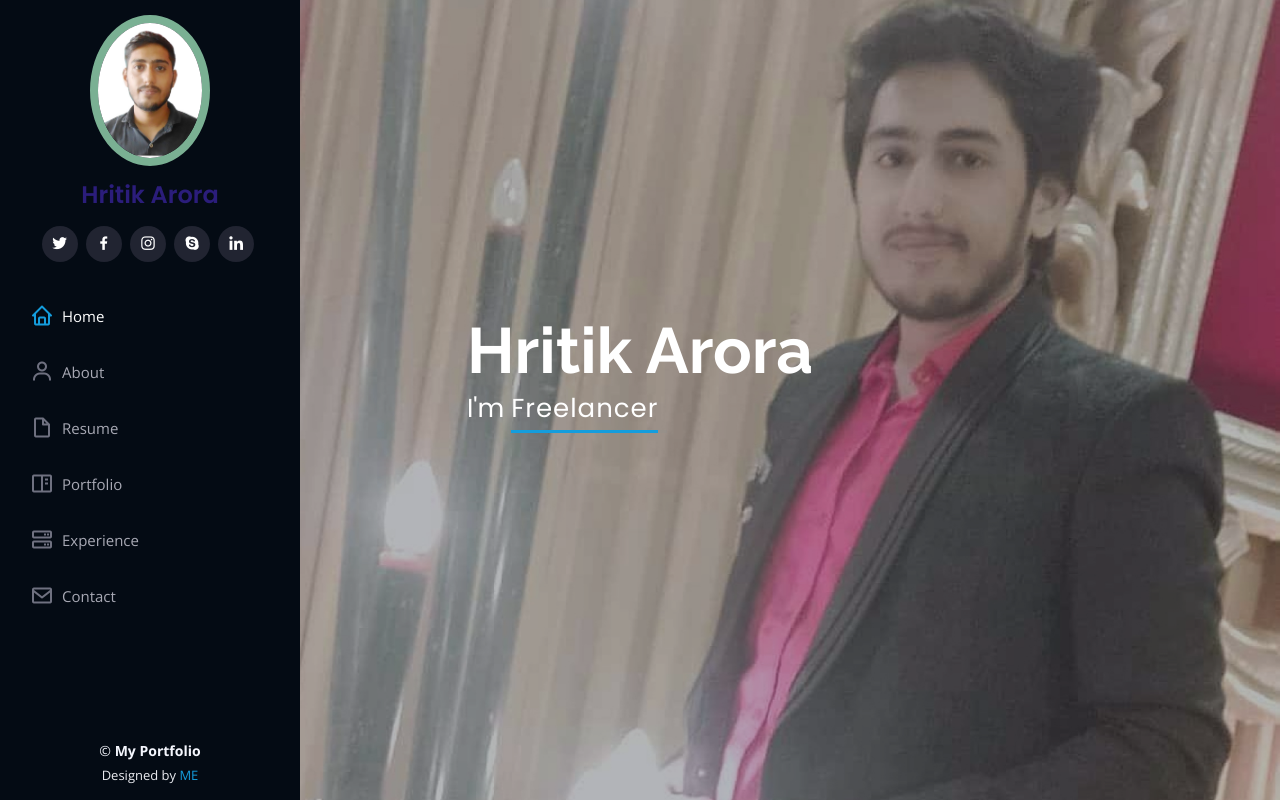
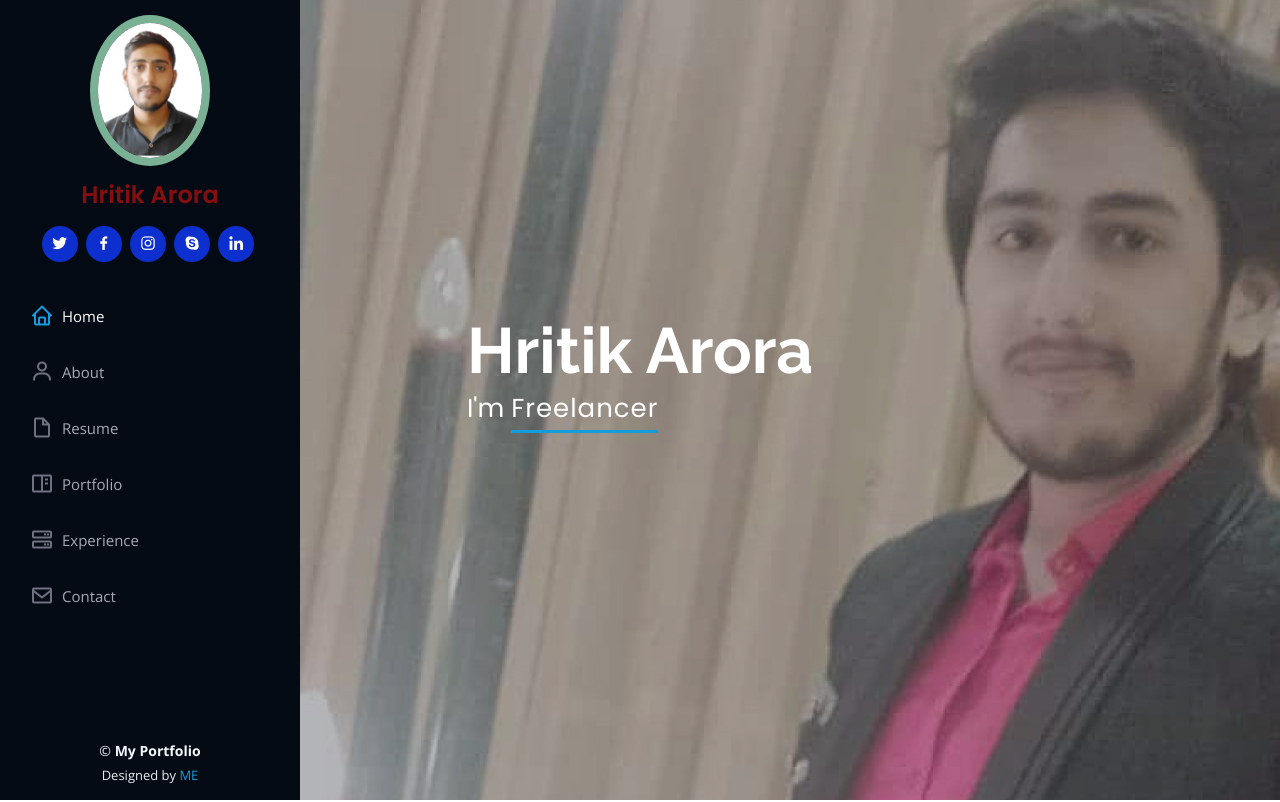
Before and after one commit to hritikrohera/hritikrohera.github.io, a plain HTML site: page index.html in a window 1280 px wide. Shown: the top 802 px of the page. Drawn offline with nearby package versions, Linux system fonts and the light colour scheme.

Commit message:
Update style.css

```diff
--- a/assets/css/style.css
+++ b/assets/css/style.css
@@ -89,13 +89,13 @@ h1, h2, h3, h4, h5, h6 {
   font-family: "Poppins", sans-serif;
 }
 #header .profile h1 a, #header .profile h1 a:hover {
-  color: rgba(67, 40, 188, 0.619);
+  color: rgba(217, 16, 12, 0.619);
   text-decoration: none;
 }
 #header .profile .social-links a {
   font-size: 18px;
   display: inline-block;
-  background: #212431;
+  background: #0c2fcd;
   color: #fff;
   line-height: 1;
   padding: 8px 0;
@@ -199,7 +199,7 @@ h1, h2, h3, h4, h5, h6 {
   width: 100%;
   height: 100vh;
   background: url("../img/hero2-bg.jpg") top center;
-  background-size: cover;
+  background-size:auto;
 }
 #hero:before {
   content: "";
```
